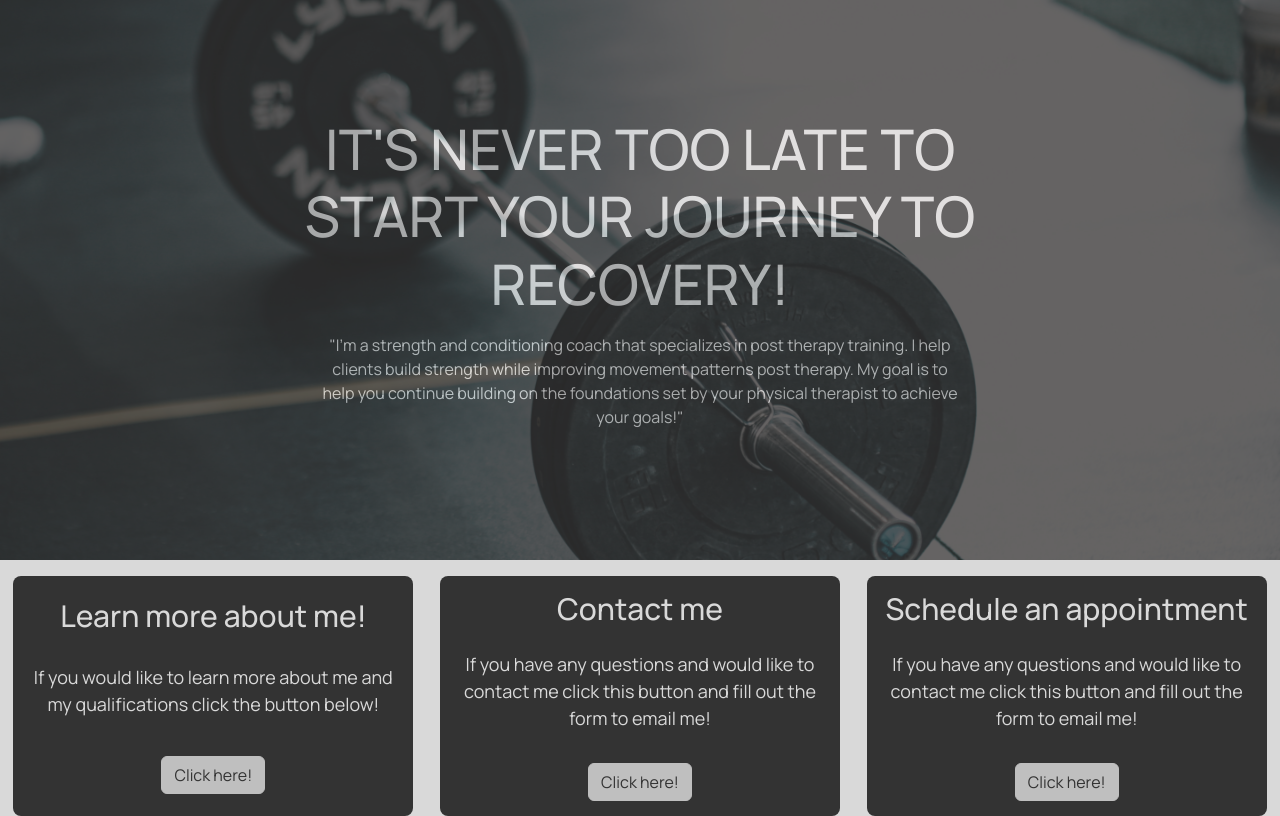
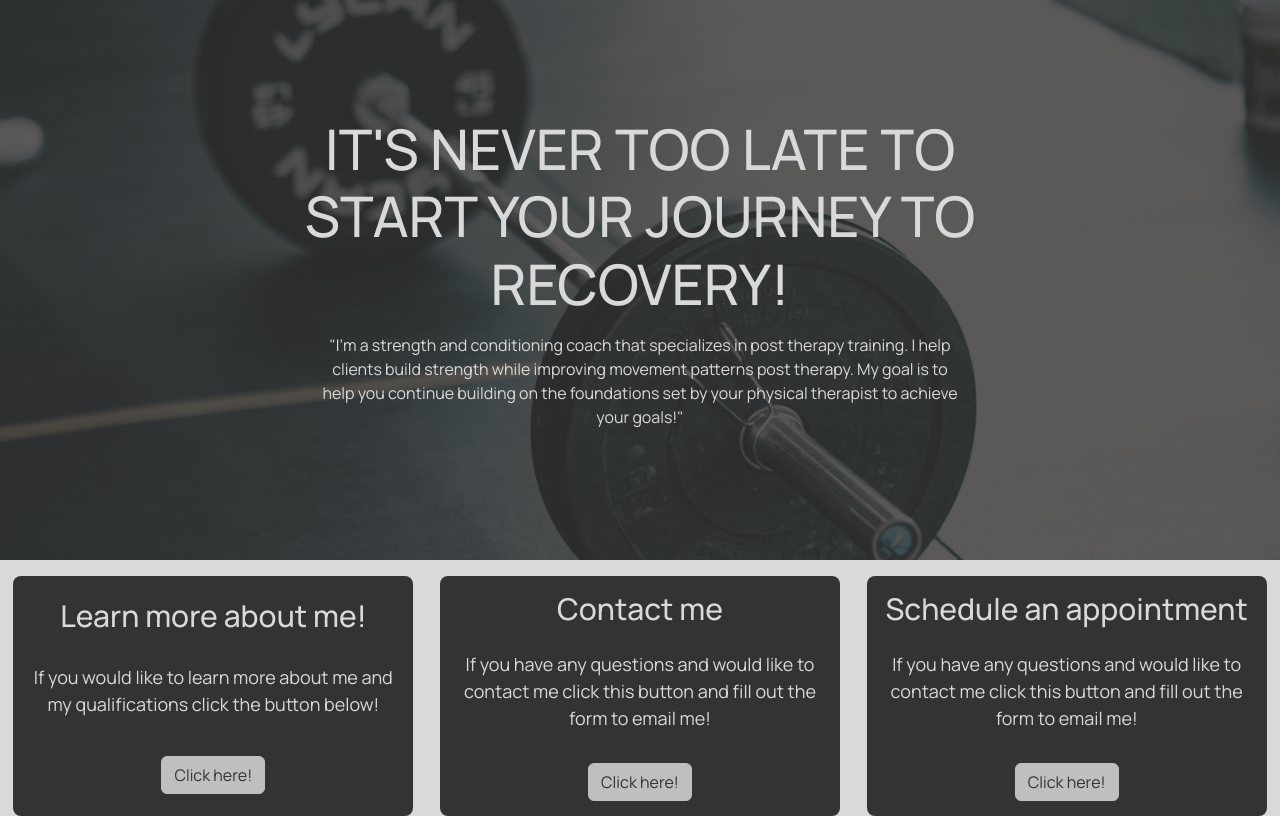
Before and after one commit to BalakayBishop/Capstone, a Flask app: page / in a window 1280 px wide. Shown: the part 56-872 px from the top of the page. Run offline with Flask 2, Linux system fonts and the light colour scheme.

Commit message:
Local: small changes

```diff
--- a/project/static/styles.css
+++ b/project/static/styles.css
@@ -38,8 +38,7 @@ html, body {
 #content-header-cover {
 	width: 100%;
 	height: 100%;
-	background-color: #333333;
-	opacity: .75;
+	background-color: rgba(51,51,51,.8);
 	display: flex;
     justify-content: center;
     align-items: center;
--- a/project/templates/index.html
+++ b/project/templates/index.html
@@ -77,7 +77,9 @@
 			<div id="cards">
 				<div id="content-about" class="content-card">
 					<h2>Learn more about me!</h2>
-					<p>If you would like to learn more about me and my qualifications click the button below!</p>
+					<p>
+						If you would like to learn more about me and my qualifications click the button below!
+					</p>
 					<button type="button" id="about-button" class="btn btn-primary button">Click here!</button>
 				</div>
 
```
